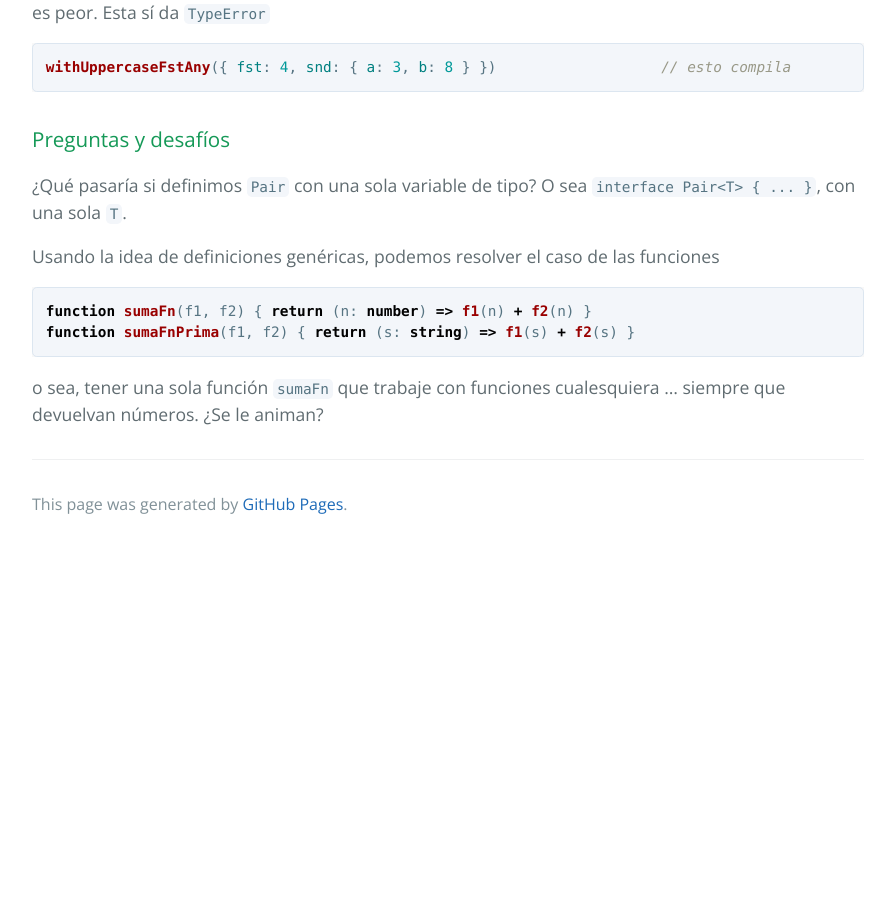
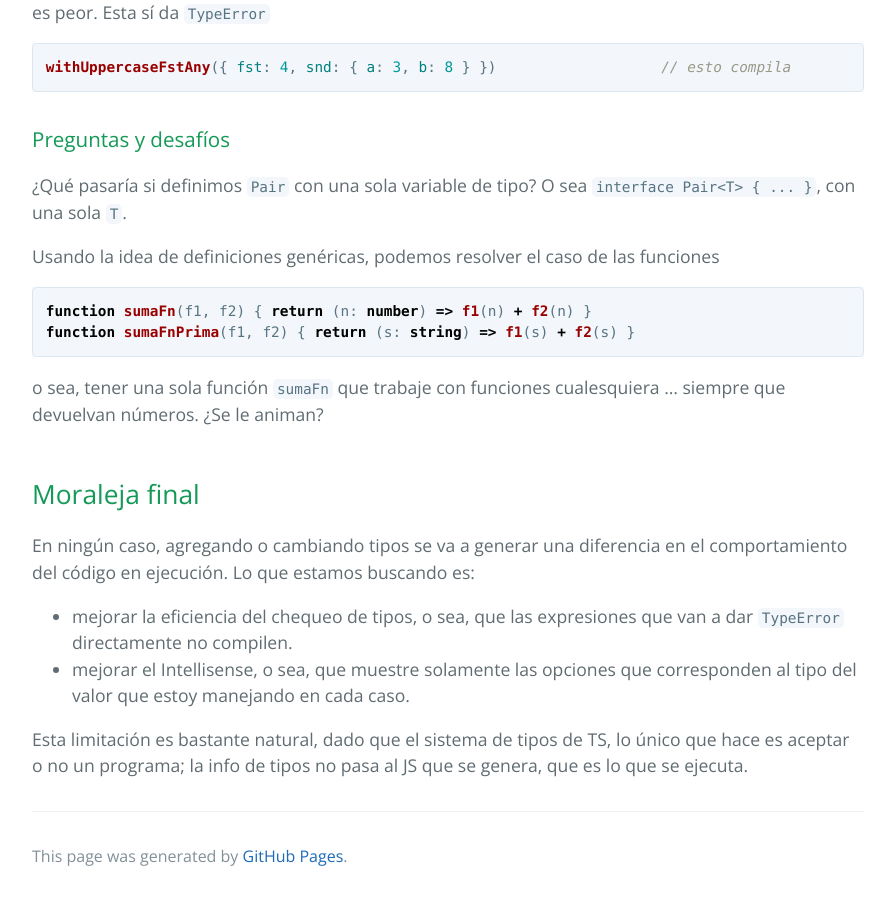
Before and after one commit to clombardi/bdsol-capacitacion-desarrollo, a Jekyll site: the page built from typescript/generics-intro.md, in a window 1280 px wide and 900 px high, scrolled down 6097 px. Shown: the whole window, without its empty margins (192-1087 px from the left). Built offline with Jekyll 4.4.1, drawn with Linux system fonts in a browser that asks for light colours; our own code applies the rules of GitHub Pages for plain Markdown files; before the commit the page ends 6645 px from its top, so only the background shows below that.

Commit message:
intro a generics - ajustes 03

````diff
--- a/typescript/generics-intro.md
+++ b/typescript/generics-intro.md
@@ -211,8 +211,6 @@ withUppercaseFstAny({ fst: 4, snd: { a: 3, b: 8 } })                   // esto c
 ```
 
 
-
-
 ### Preguntas y desafíos
 
 ¿Qué pasaría si definimos `Pair` con una sola variable de tipo? O sea `interface Pair<T> { ... }`, con una sola `T`.
@@ -223,3 +221,14 @@ function sumaFn(f1, f2) { return (n: number) => f1(n) + f2(n) }
 function sumaFnPrima(f1, f2) { return (s: string) => f1(s) + f2(s) }
 ```
 o sea, tener una sola función `sumaFn` que trabaje con funciones cualesquiera ... siempre que devuelvan números. ¿Se le animan?
+
+
+
+## Moraleja final
+
+En ningún caso, agregando o cambiando tipos se va a generar una diferencia en el comportamiento del código en ejecución. Lo que estamos buscando es:
+
+- mejorar la eficiencia del chequeo de tipos, o sea, que las expresiones que van a dar `TypeError` directamente no compilen.
+- mejorar el Intellisense, o sea, que muestre solamente las opciones que corresponden al tipo del valor que estoy manejando en cada caso.
+
+Esta limitación es bastante natural, dado que el sistema de tipos de TS, lo único que hace es aceptar o no un programa; la info de tipos no pasa al JS que se genera, que es lo que se ejecuta.
````
